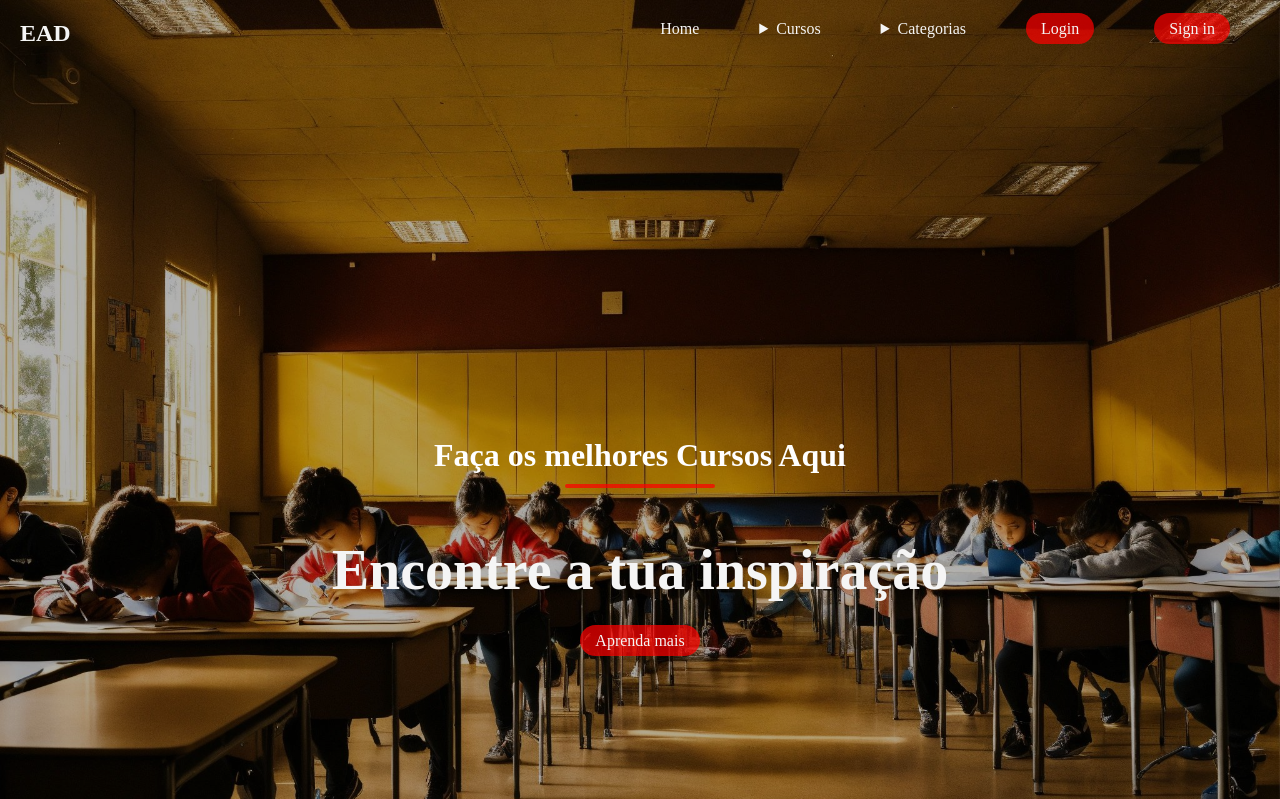
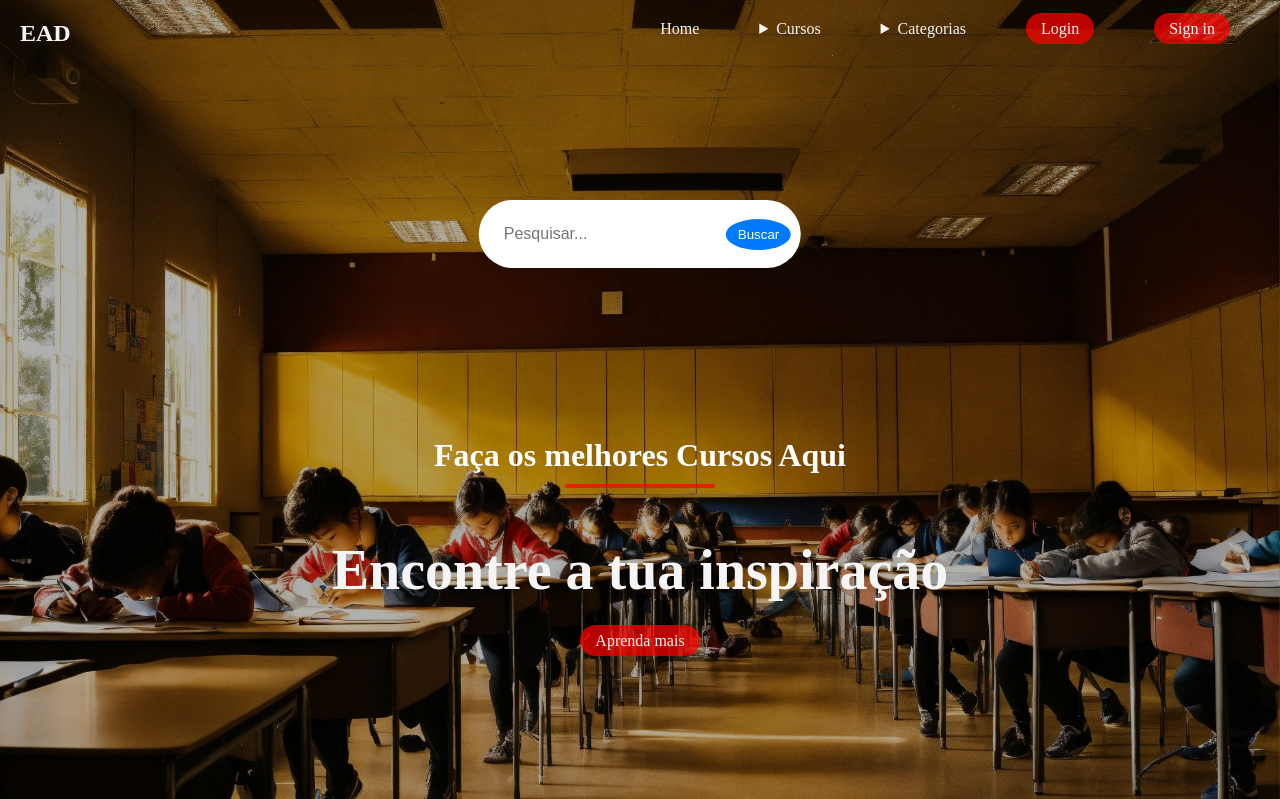
Before and after one commit to JoelDombele/progeto, a PHP site: page /php/homePage.php in a window 1280 px wide. Shown: the top 799 px of the page. Run offline with PHP 8.4, Linux system fonts and the light colour scheme; data comes from the database, SQL or seed files in the repository.

Commit message:
search bar

```diff
--- a/css/homepage.css
+++ b/css/homepage.css
@@ -96,6 +96,52 @@ textarea
     border-radius: 10px;
     color: white;
 
+}
+.search-box {
+    position: absolute;
+    top: 20px;
+    left: 50%;
+    transform: translateX(-50%);
+    background: #fff;
+    padding: 10px;
+    border-radius: 40px;
+    display: flex;
+    align-items: center;
+}
+
+.search-box {
+    position: absolute;
+    top: 200px; /* Posição um pouco mais para baixo */
+    left: 50%;
+    transform: translateX(-50%);
+    background: #fff;
+    padding: 10px;
+    border-radius: 40px;
+    display: flex;
+    align-items: center;
+}
+
+.search-text {
+    border: none;
+    outline: none;
+    padding: 5px;
+    font-size: 16px;
+    width: 0;
+    transition: width 0.4s ease-in-out;
+}
+
+.search-text:focus {
+    width: 200px;
+    margin-right: 10px;
+}
+
+.search-btn {
+    background-color: #007bff;
+    color: white;
+    border: none;
+    border-radius: 50%;
+    padding: 8px 12px;
+    cursor: pointer;
 }
 
 nav h1{
--- a/php/homePage.php
+++ b/php/homePage.php
@@ -28,6 +28,7 @@
     <meta name="viewport" content="width=device-width, initial-scale=1.0">
     <title>Document</title>
     <link rel="stylesheet" href="../css/homepage.css">
+
 </head>
 <body>
     <nav class="navBar">
@@ -65,6 +66,10 @@
 
     </nav>
     <header>
+    <div class="search-box">
+            <input type="text" class="search-text" placeholder="Pesquisar...">
+            <button class="search-btn">Buscar</button>
+        </div>
         <div class="overlay">
             <div class="header-content">
                 <h2>Faça os melhores Cursos Aqui</h2>
```
Also changed, not shown: php/cursosPagos.php (+10 -7 lines), php/teste.php (+18 -19 lines), imagens/20231207121205emerson_coderimg2.jpg (added), imagens/big-search-len.png (added), imagens/images.jpeg, imagens/loupe-blue.svg.png (added), imagens/loupe-white.svg.png (added), imagens;/20231207121243emerson_coderimg2.jpg (added).
